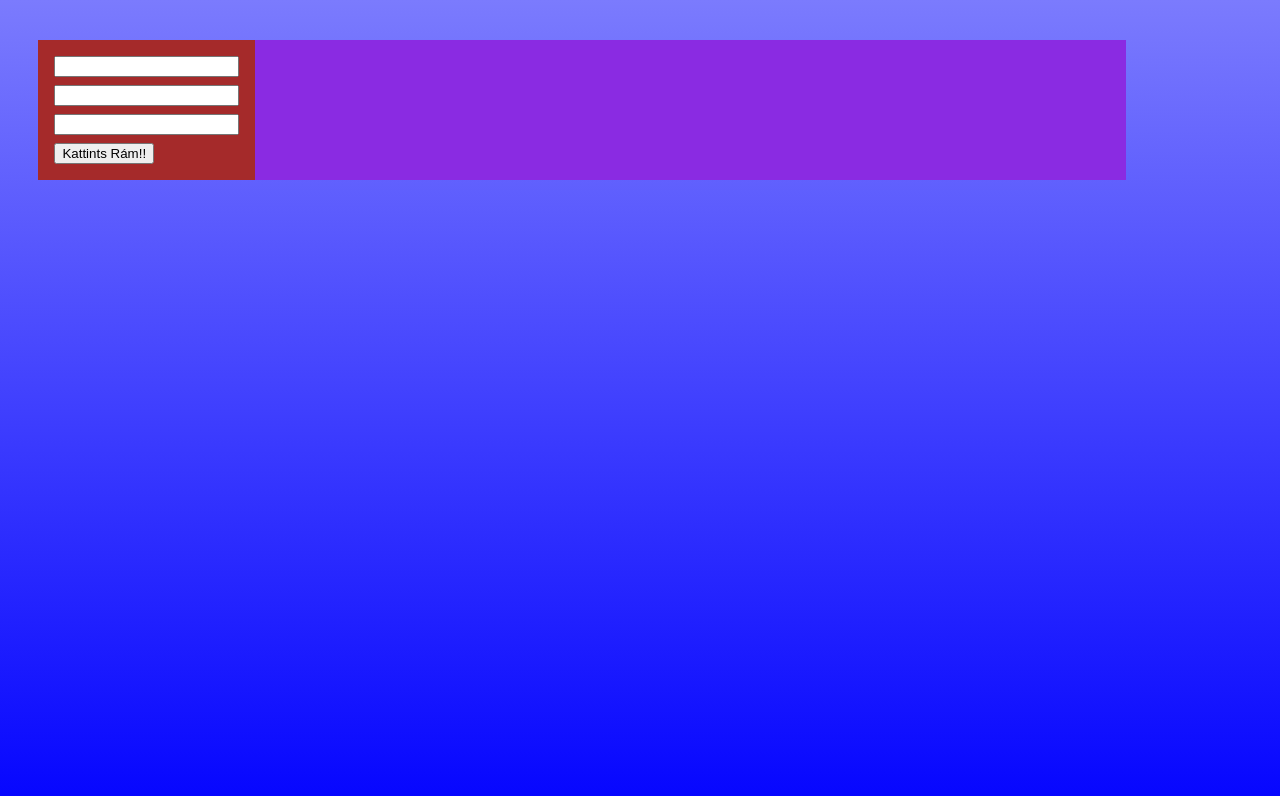
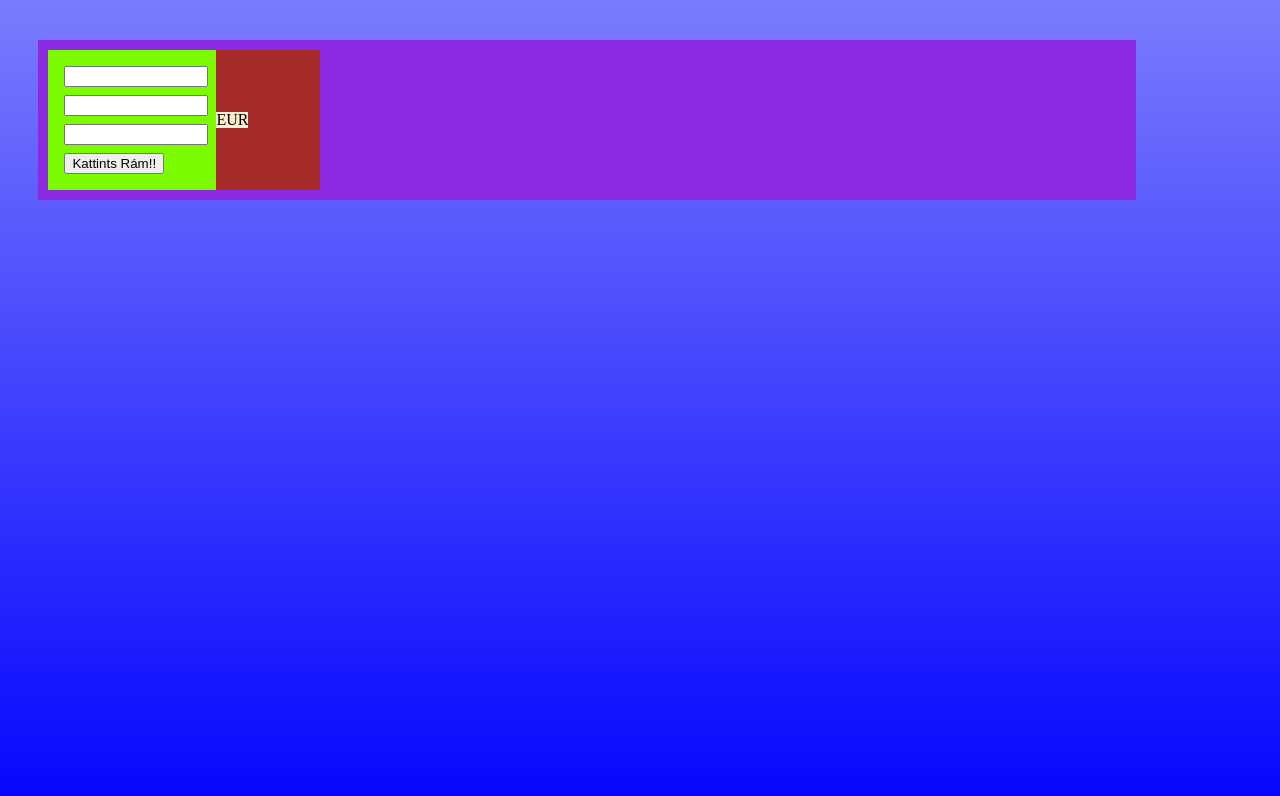
Before and after one commit to KiralyTamas/CodeBerryOOP, a plain HTML site: page index.html in a window 1280 px wide. Drawn offline with Linux system fonts and the light colour scheme.

Commit message:
Gyakorlás folyamatban.

```diff
--- a/css/style.css
+++ b/css/style.css
@@ -8,28 +8,39 @@ background-image: linear-gradient(rgb(123, 123, 253),rgb(0, 0, 255));
 #experience{
     display: block;
     position: relative;
-    width: 85vw;
+    max-width: 85vw;
     height: max-content;
     margin-left: 3vw;
     margin-top: 5vh;
+    padding: 10px 0 10px 10px;
     background-color: blueviolet;
 }
 #firstTask{
-    display: block;
+    display: flex;
+    align-items: center;
     position: relative;
-    width: max-content;
+    max-width: 25%;
     height: max-content;
+    margin-right: 10px;
     background-color: brown;
 }
 #input{
     display: block;
     position: relative;
+    max-width: 50%;
     padding: 2vh;
-
+    background-color: lawngreen;
 }
 #input input{
 display: block;
 position: relative;
+max-width: 100%;
 margin-bottom: 1vh;
-
 }
+#content{
+    display: block;
+    position: relative;
+    width: max-content;
+    height: max-content;
+    background-color: blanchedalmond;
+}
--- a/index.html
+++ b/index.html
@@ -18,12 +18,13 @@
                 <input type="text" name="animal" id="animal">
                 <input type="text" name="description" id="description">
                 <input type="number" name="price" id="price">
-                <button id="button">
+                <button id="firstButton">
                     Kattints Rám!!
                 </button>
             </div>
+            <div id="content"></div>
         </div>
-        <div id="content"></div>
+
     </div>
 </body>
 
--- a/js/main.js
+++ b/js/main.js
@@ -1,15 +1,20 @@
 // A első feladat, hogy egy Gyártó-fügvényt készítsünk
 
+let firstButton = document.getElementById("firstButton");
+let animalName = document.getElementById("animal").value;
+let description = document.getElementById("description").value;
+let price = document.getElementById("price").value;
+let startFirst = firstFactory(animalName, description, price);
 function firstFactory(name, description, price) {
   return {
     neve: name,
     leiras: description,
     osszeg: price,
+    content: document.getElementById("content"),
     currency: "EUR",
     print: function () {
-      return this.neve + this.leiras + this.osszeg + this.currency;
+      content.innerHTML = this.neve + this.leiras + this.osszeg + this.currency;
     }
   }
 }
-const startFirst = firstFactory("kutya", " a csajok kedvence ", 35);
-startFirst.print();
+firstButton.addEventListener("click", startFirst.print());
```
